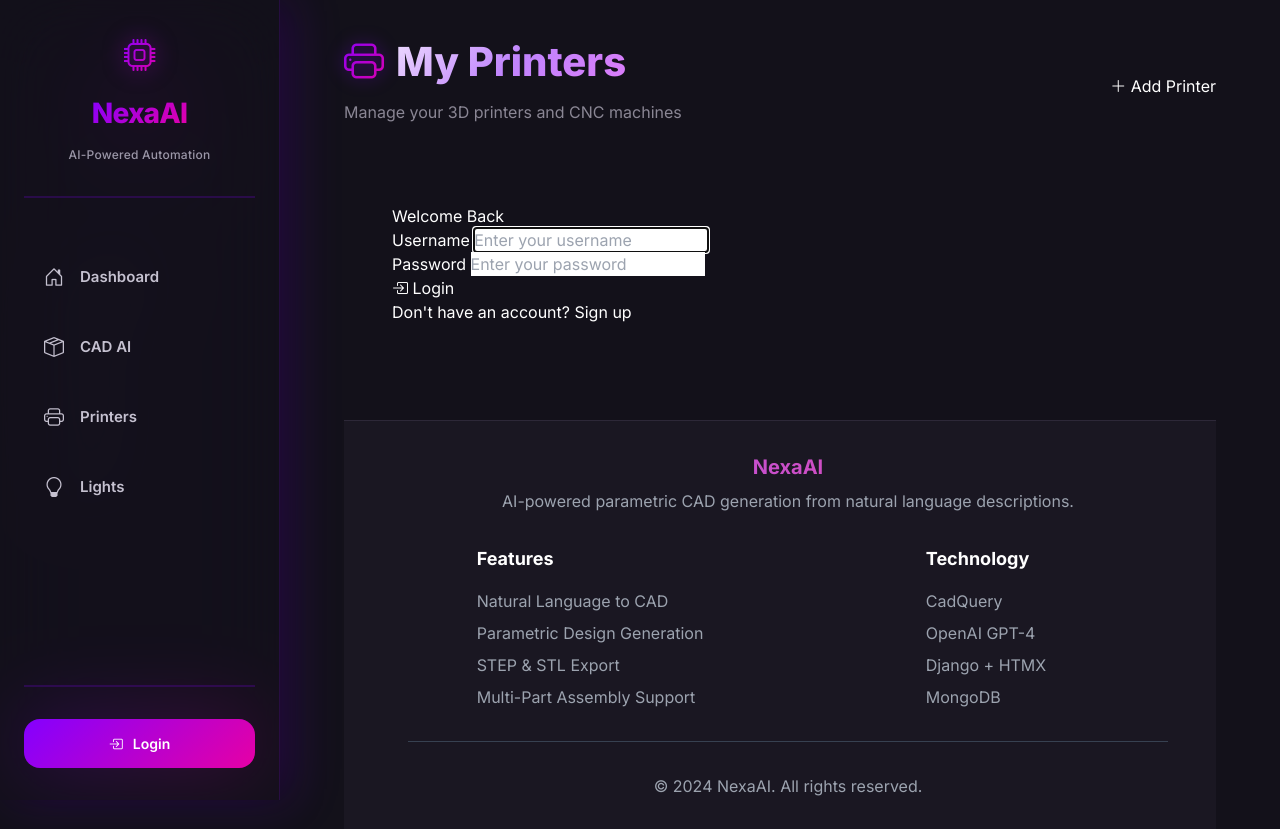
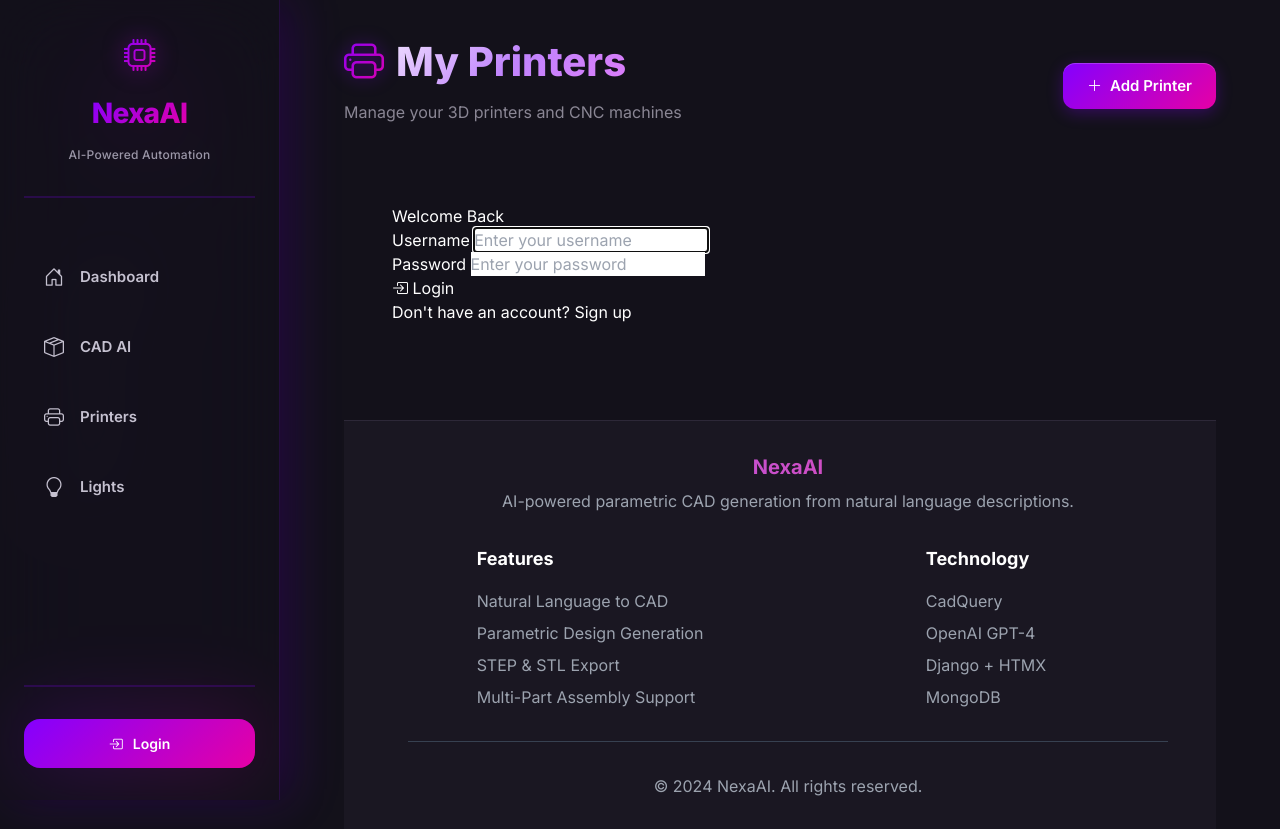
Before and after one commit to NexaFood/nexaai, a Django app: template templates/printers.html in a window 1280 px wide. Shown: the top 829 px of the page. Run offline with Django 5.2, Linux system fonts and the light colour scheme; the template is opened without the code that fills it, so the values that code supplies are empty; parts of the project's set-up code (start-up, migrations or seed data) failed here and were passed over; some libraries are stand-ins or nearby versions.

Commit message:
Add button styles to printers.css for proper styling

```diff
--- a/static/css/printers.css
+++ b/static/css/printers.css
@@ -33,6 +33,132 @@
 .page-subtitle {
     color: #8a8694;
     font-size: 1rem;
+}
+
+/* ==================== Button Styles ==================== */
+
+.cad-btn-primary {
+    display: inline-flex;
+    align-items: center;
+    justify-content: center;
+    gap: 0.5rem;
+    padding: 0.75rem 1.5rem;
+    border-radius: 0.75rem;
+    border: none;
+    background: linear-gradient(135deg, #8400ff 0%, #e600a5 100%);
+    color: white;
+    font-weight: 600;
+    font-size: 0.9375rem;
+    cursor: pointer;
+    transition: all 0.3s cubic-bezier(0.4, 0, 0.2, 1);
+    box-shadow: 0 4px 16px rgba(132, 0, 255, 0.3), inset 0 1px 0 rgba(255, 255, 255, 0.2);
+    position: relative;
+    overflow: hidden;
+    text-decoration: none;
+}
+
+.cad-btn-primary::before {
+    content: '';
+    position: absolute;
+    top: 0;
+    left: -100%;
+    width: 100%;
+    height: 100%;
+    background: linear-gradient(90deg, transparent, rgba(255, 255, 255, 0.2), transparent);
+    transition: left 0.5s ease;
+}
+
+.cad-btn-primary:hover::before {
+    left: 100%;
+}
+
+.cad-btn-primary:hover {
+    transform: translateY(-2px);
+    box-shadow: 0 8px 24px rgba(132, 0, 255, 0.4), inset 0 1px 0 rgba(255, 255, 255, 0.3);
+    color: white;
+    text-decoration: none;
+}
+
+.cad-btn-primary:active {
+    transform: translateY(0);
+    box-shadow: 0 2px 8px rgba(132, 0, 255, 0.3);
+}
+
+/* Secondary button - outline style */
+.cad-btn-secondary {
+    display: inline-flex;
+    align-items: center;
+    justify-content: center;
+    gap: 0.5rem;
+    padding: 0.75rem 1.5rem;
+    border-radius: 0.75rem;
+    border: 1px solid rgba(132, 0, 255, 0.4);
+    background: rgba(132, 0, 255, 0.1);
+    color: #c084fc;
+    font-weight: 600;
+    font-size: 0.9375rem;
+    cursor: pointer;
+    transition: all 0.3s cubic-bezier(0.4, 0, 0.2, 1);
+    box-shadow: 0 2px 8px rgba(132, 0, 255, 0.1);
+    position: relative;
+    overflow: hidden;
+    text-decoration: none;
+}
+
+.cad-btn-secondary:hover {
+    background: rgba(132, 0, 255, 0.2);
+    border-color: rgba(132, 0, 255, 0.6);
+    transform: translateY(-2px);
+    box-shadow: 0 4px 16px rgba(132, 0, 255, 0.2);
+    color: #c084fc;
+    text-decoration: none;
+}
+
+.cad-btn-secondary:active {
+    transform: translateY(0);
+    box-shadow: 0 2px 8px rgba(132, 0, 255, 0.1);
+}
+
+/* Tertiary button - subtle/danger style */
+.cad-btn-tertiary {
+    display: inline-flex;
+    align-items: center;
+    justify-content: center;
+    gap: 0.5rem;
+    padding: 0.75rem 1.5rem;
+    border-radius: 0.75rem;
+    border: 1px solid rgba(239, 68, 68, 0.3);
+    background: rgba(239, 68, 68, 0.1);
+    color: #f87171;
+    font-weight: 600;
+    font-size: 0.9375rem;
+    cursor: pointer;
+    transition: all 0.3s cubic-bezier(0.4, 0, 0.2, 1);
+    box-shadow: 0 2px 8px rgba(239, 68, 68, 0.1);
+    position: relative;
+    overflow: hidden;
+    text-decoration: none;
+}
+
+.cad-btn-tertiary:hover {
+    background: rgba(239, 68, 68, 0.2);
+    border-color: rgba(239, 68, 68, 0.5);
+    transform: translateY(-2px);
+    box-shadow: 0 4px 16px rgba(239, 68, 68, 0.2);
+    color: #f87171;
+    text-decoration: none;
+}
+
+.cad-btn-tertiary:active {
+    transform: translateY(0);
+    box-shadow: 0 2px 8px rgba(239, 68, 68, 0.1);
+}
+
+/* Large button variant */
+.cad-btn-lg {
+    padding: 1rem 2rem;
+    font-size: 1rem;
+    border-radius: 0.875rem;
 }
 
 /* ==================== Loading State ==================== */
```
